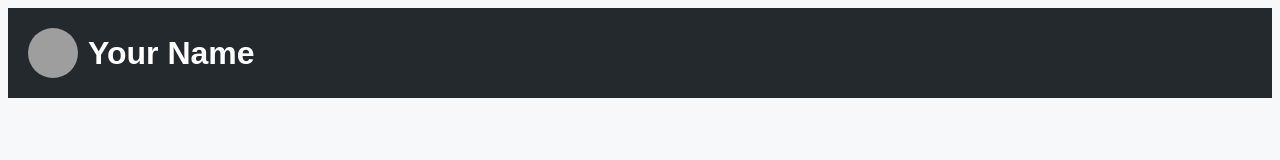
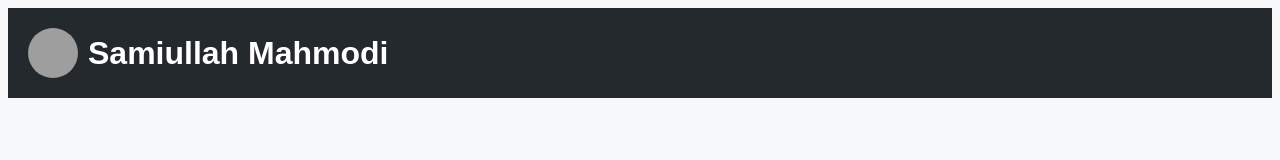
Before and after one commit to sami-mahmodi/sami-mahmodi, a plain HTML site: page index.html in a window 1280 px wide. Drawn offline with Linux system fonts and the light colour scheme; grey boxes are pictures that could not be loaded.

Commit message:
upadated

```diff
--- a/index.html
+++ b/index.html
@@ -3,7 +3,7 @@
 <html>
   <head>
     <meta charset="utf-8" />
-    <title>My GitHub Profile</title>
+    <title>Thanks for Visiting :)</title>
     <style>
       /* Add your custom styles here */
       body {
@@ -33,7 +33,7 @@
         width="50"
         height="50"
       />
-      <h1>Your Name</h1>
+      <h1>Samiullah Mahmodi</h1>
     </div>
     <!-- Add your content here -->
   </body>
```
